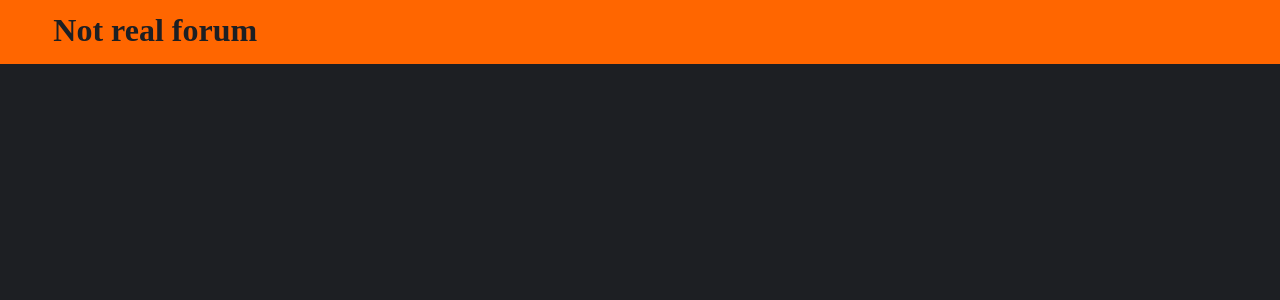
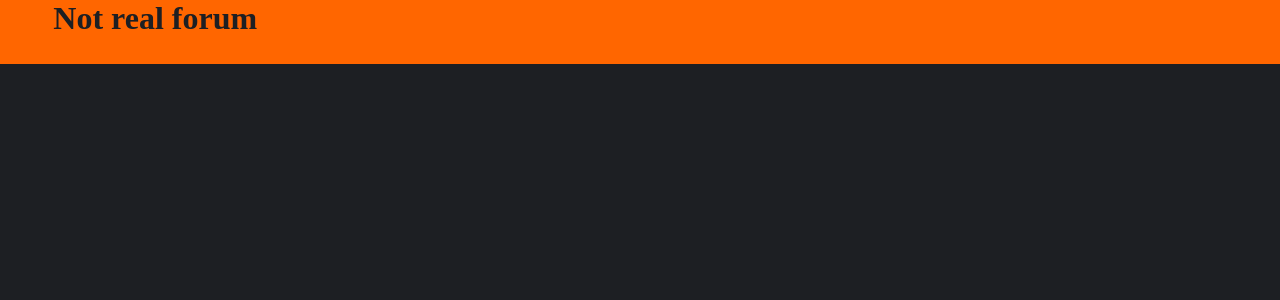
Before and after one commit to WilliamCSA04/not-real-forum, a React app in the folder client/: page / in a window 1280 px wide. Shown: the top 300 px of the page. Built offline with nearby package versions, Linux system fonts and the light colour scheme; a web font is replaced by a local one.

Commit message:
Created vertical-align-middle

```diff
--- a/client/src/scss/Grid.scss
+++ b/client/src/scss/Grid.scss
@@ -17,6 +17,15 @@
     box-sizing: border-box;
     /*-- our gutter -- */
     /*         padding: 12px;  */
+  }
+
+  .vertical-align-middle{
+    height: inherit;
+    display: table;
+    * {
+      display: table-cell;
+      vertical-align: middle
+    }
   }
 
   .col-1 {
--- a/client/src/scss/Header.scss
+++ b/client/src/scss/Header.scss
@@ -4,11 +4,14 @@
     background-color: $orange;
     height: 4em;
     display: table;
+    .row{
+        height: inherit;
+    }
 }
 
 .header-title{
-    margin-top: 1%;
     margin-bottom: 0;
+    margin-top: 0;
     font-family: $annie;
     color: $black;
 }
```
